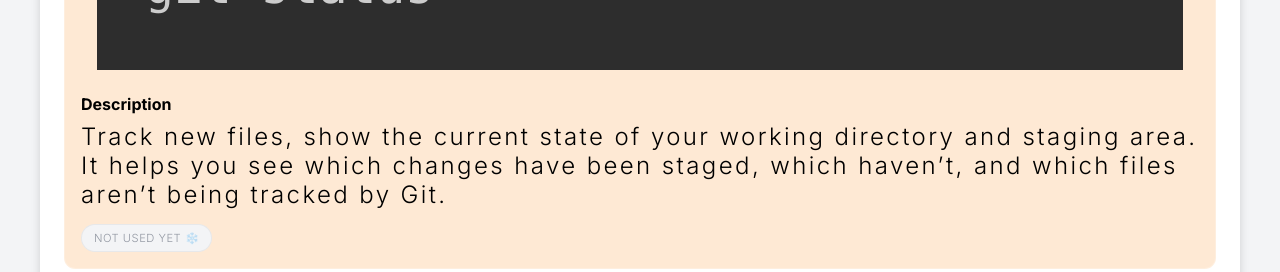
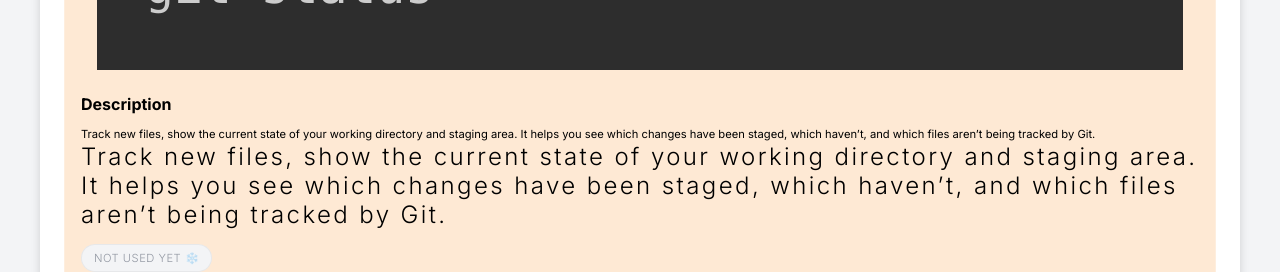
Before and after one commit to erickrod54/git-and-github-workflow, a React (Create React App) app: page / in a window 1280 px wide. Shown: the part 900-1172 px from the top of the page. Built offline with nearby package versions, Linux system fonts and the light colour scheme.

Commit message:
git-and-github-workflow - version 6.05 - SingleCardCommand - Features: Adding HighlightedText

```diff
--- a/src/components/single.command.card.component.jsx
+++ b/src/components/single.command.card.component.jsx
@@ -4,15 +4,14 @@
 import { BoxContainer, BoxContent, CardContainer, DescriptionBox, StrongContainer, Title, FrequencyLabel, FrequencyBadge } from "../styled-components/styled.components";
 import { toast } from "sonner";
 import { getFrequencyLabel } from "../utils/utils";
+import { HighlightedText } from "./index.components";
 
-/**git-and-github-workflow  - version 6.04 - SingleCardCommand
+/**git-and-github-workflow  - version 6.05 - SingleCardCommand
  * - Features:
  *
- *     --> Removing 'styled'
+ *     --> Adding 'HighlightedText'
  *
- * Note: In order to implement the search 'filterCommands'
- * makes a new array from 'gitCommands' and then show the
- * results from the 'value' entered by the user
+ * Note: commands have to be added to the description
  */
 
 
@@ -51,6 +50,7 @@
                         <BoxContent>
                         <SingleCommand command={command}/>
                         <StrongContainer>Description</StrongContainer>
+                                <HighlightedText text={description} highlight={searchTerm} />
                             <DescriptionBox>{description}</DescriptionBox>
                                 <FrequencyBadge level={label}>
                                     <FrequencyLabel>{label}</FrequencyLabel>
```
